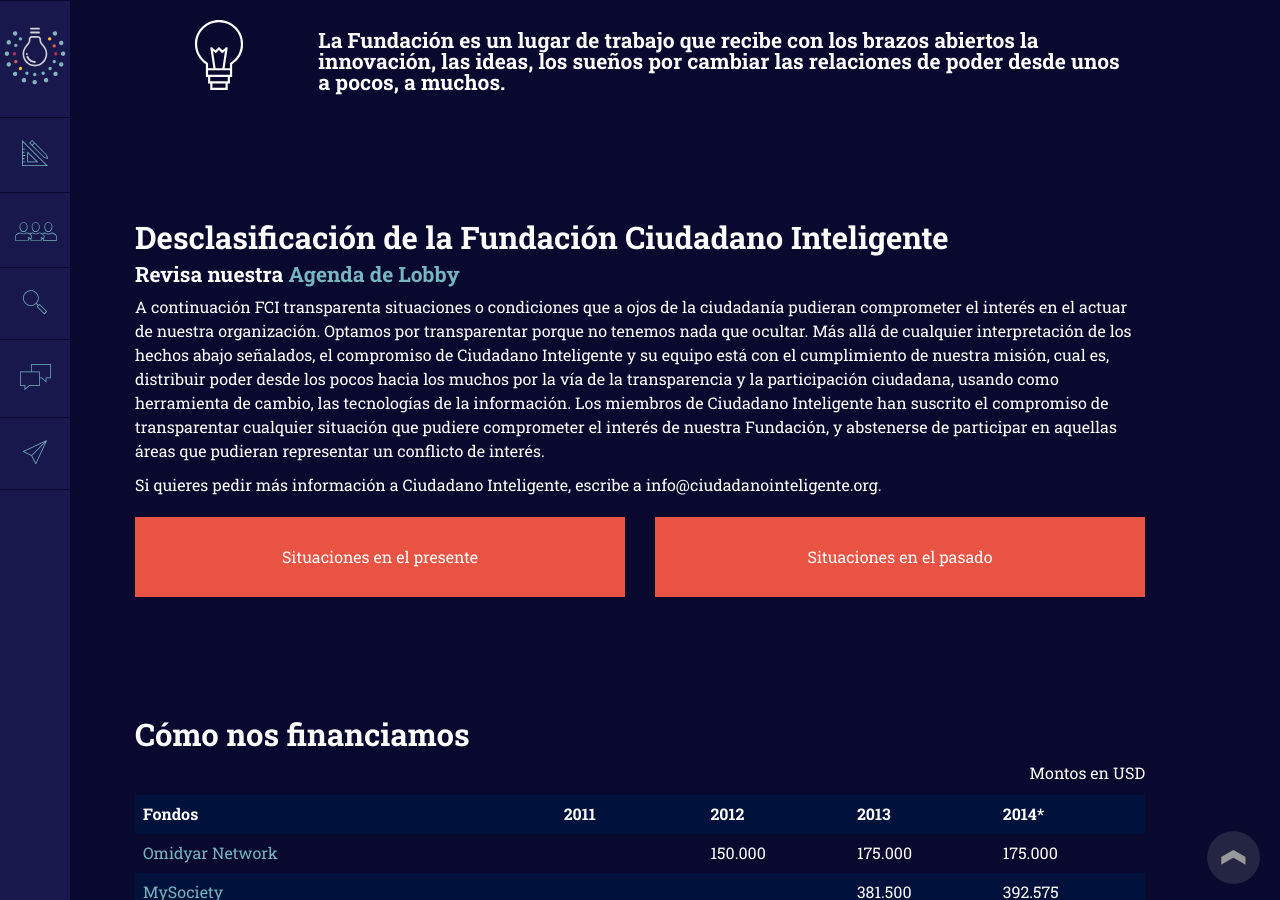
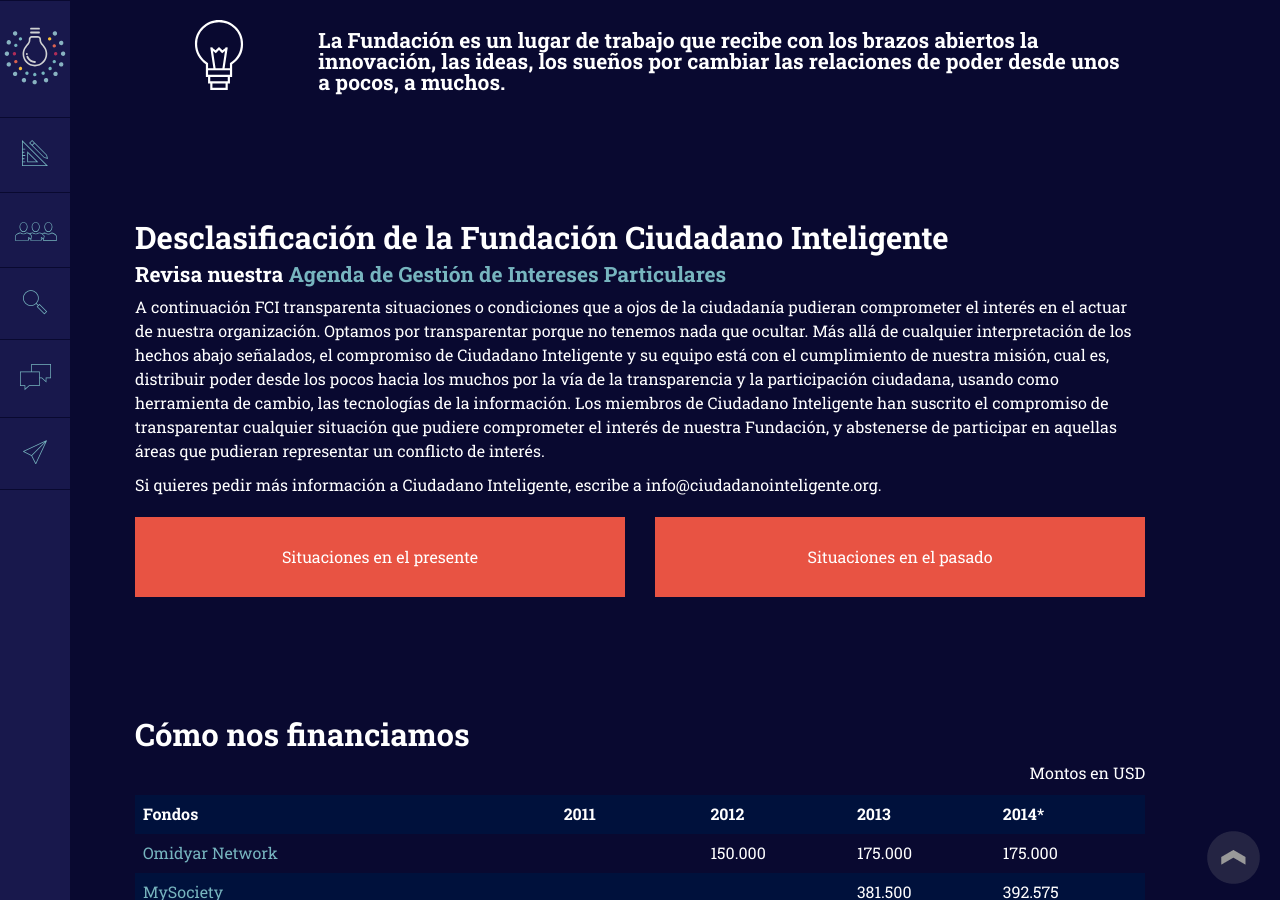
Before and after one commit to ciudadanointeligente/ciudadanointeligente.github.io, a Jekyll site: the page built from index.html, in a window 1280 px wide and 900 px high, scrolled down 4763 px. Built offline with Jekyll 4.4.1, drawn with Linux system fonts in a browser that asks for light colours; nearby versions of some CDN libraries.

Commit message:
Cambio nombre agenda lobby y cambios equipo.

```diff
--- a/_includes/equipo.html
+++ b/_includes/equipo.html
@@ -24,6 +24,20 @@
 		</div>
 	</div>
 	<div class="col-md-4">
+		<img src="{{ site.baseurl }}/img/team/default.png">
+		<div>
+			<h5>Álvaro Castañon - Coordinador Legislativo</h5>
+			<p>Caricias tras caricias en Ciudadano Inteligente.</p>
+			<p>
+				<a class="btn btn-primary btn-xs" href="https://twitter.com/a_castanon"><i class="fa fa-twitter"></i></a>
+				<a class="btn btn-primary btn-xs" href="https://www.linkedin.com/in/alvarocastanon"><i class="fa fa-linkedin"></i></a>
+				<a class="btn btn-primary btn-xs" href="mailto:acastanon@ciudadanointeligente.org" target="_top"><i class="fa fa-envelope"></i></a>
+			</p>
+		</div>
+	</div>
+</div>
+<div class="row team">
+	<div class="col-md-4">
 		<img src="{{ site.baseurl }}/img/team/pablo.png">
 		<div>
 			<h5>Pablo Collada - Director Ejecutivo</h5>
@@ -34,8 +48,6 @@
 			</p>
 		</div>
 	</div>
-</div>
-<div class="row team">
 	<div class="col-md-4">
 		<img src="{{ site.baseurl }}/img/team/nico.png">
 		<div>
@@ -48,27 +60,15 @@
 		</div>
 	</div>
 	<div class="col-md-4">
-		<img src="{{ site.baseurl }}/img/team/pedro.png">
+		<img src="{{ site.baseurl }}/img/team/default.png">
 		<div>
-			<h5>Pedro Daire - Director LatamLab</h5>
-			<p>Factibilidad técnica y estimaciones al minuto.</p>
+			<h5>Joaquín Figueroa - Diseñador UX/UI</h5>
+			<p>Hago que las cosas se vean y funcionen bien, hincha futbolero, git push origin master.</p>
 			<p>
-				<a class="btn btn-primary btn-xs" href="https://twitter.com/pdaire"><i class="fa fa-twitter"></i></a>
-				<a class="btn btn-primary btn-xs" href="mailto:pdaire@ciudadanointeligente.org" target="_top"><i class="fa fa-envelope"></i></a>
-			</p>
-		</div>
-	</div>
-	<div class="col-md-4">
-		<img src="{{ site.baseurl }}/img/team/fiera.png">
-		<div>
-			<h5>Fiera Feroz - Terapeuta Laboral</h5>
-			<p>¡Guau guau guau!</p>
-			<p>
-				<a class="btn btn-primary btn-xs" href="https://twitter.com/ciudadanafiera"><i class="fa fa-twitter"></i></a>
-				<a class="btn btn-primary btn-xs" href="https://plus.google.com/u/0/108212560504131165924"><i class="fa fa-google-plus"></i></a>
-				<a class="btn btn-primary btn-xs" href="https://www.facebook.com/laciudadanafiera"><i class="fa fa-facebook"></i></a>
-				<a class="btn btn-primary btn-xs" href="http://instagram.com/ciudadanafiera"><i class="fa fa-instagram"></i></a>
-				<a class="btn btn-primary btn-xs" href="mailto:fierita@ciudadanointeligente.org" target="_top"><i class="fa fa-envelope"></i></a>
+				<a class="btn btn-primary btn-xs" href="https://twitter.com/soyeljuaco"><i class="fa fa-twitter"></i></a>
+				<a class="btn btn-primary btn-xs" href="https://github.com/soyeljuaco"><i class="fa fa-github"></i></a>
+				<a class="btn btn-primary btn-xs" href="https://www.linkedin.com/profile/view?id=77948425"><i class="fa fa-linkedin"></i></a>
+				<a class="btn btn-primary btn-xs" href="mailto:jfigueroa@ciudadanointeligente.org" target="_top"><i class="fa fa-envelope"></i></a>
 			</p>
 		</div>
 	</div>
@@ -127,18 +127,6 @@
 		</div>
 	</div>
 	<div class="col-md-4">
-		<img src="{{ site.baseurl }}/img/team/lucha.png">
-		<div>
-			<h5>María Luisa Sotomayor - Jefa de Comunicaciones, Comunidad y Redes</h5>
-			<p>Ciudadana en acción y corazón.</p>
-			<p>
-				<a class="btn btn-primary btn-xs" href="https://twitter.com/mlsotomayor"><i class="fa fa-twitter"></i></a>
-				<a class="btn btn-primary btn-xs" href="https://www.linkedin.com/pub/mar%C3%ADa-luisa-sotomayor/2a/209/58"><i class="fa fa-linkedin"></i></a>
-				<a class="btn btn-primary btn-xs" href="mailto:mlsotomayor@ciudadanointeligente.org" target="_top"><i class="fa fa-envelope"></i></a>
-			</p>
-		</div>
-	</div>
-	<div class="col-md-4">
 		<img src="{{ site.baseurl }}/img/team/jose.png">
 		<div>
 			<h5>María José Tapia - Encargada de Prensa y Comunidad</h5>
@@ -150,8 +138,6 @@
 			</p>
 		</div>
 	</div>
-</div>
-<div class="row team">
 	<div class="col-md-4">
 		<img src="{{ site.baseurl }}/img/team/dani.png">
 		<div>
@@ -165,16 +151,19 @@
 			</p>
 		</div>
 	</div>
+</div>
+<div class="row team">
 	<div class="col-md-4">
-		<img src="{{ site.baseurl }}/img/team/default.png">
+		<img src="{{ site.baseurl }}/img/team/fiera.png">
 		<div>
-			<h5>Joaquín Figueroa - Diseñador UX/UI</h5>
-			<p>Hago que las cosas se vean y funcionen bien, hincha futbolero, git push origin master.</p>
+			<h5>Fiera Feroz - Terapeuta Laboral</h5>
+			<p>¡Guau guau guau!</p>
 			<p>
-				<a class="btn btn-primary btn-xs" href="https://twitter.com/soyeljuaco"><i class="fa fa-twitter"></i></a>
-				<a class="btn btn-primary btn-xs" href="https://github.com/soyeljuaco"><i class="fa fa-github"></i></a>
-				<a class="btn btn-primary btn-xs" href="https://www.linkedin.com/profile/view?id=77948425"><i class="fa fa-linkedin"></i></a>
-				<a class="btn btn-primary btn-xs" href="mailto:jfigueroa@ciudadanointeligente.org" target="_top"><i class="fa fa-envelope"></i></a>
+				<a class="btn btn-primary btn-xs" href="https://twitter.com/ciudadanafiera"><i class="fa fa-twitter"></i></a>
+				<a class="btn btn-primary btn-xs" href="https://plus.google.com/u/0/108212560504131165924"><i class="fa fa-google-plus"></i></a>
+				<a class="btn btn-primary btn-xs" href="https://www.facebook.com/laciudadanafiera"><i class="fa fa-facebook"></i></a>
+				<a class="btn btn-primary btn-xs" href="http://instagram.com/ciudadanafiera"><i class="fa fa-instagram"></i></a>
+				<a class="btn btn-primary btn-xs" href="mailto:fierita@ciudadanointeligente.org" target="_top"><i class="fa fa-envelope"></i></a>
 			</p>
 		</div>
 	</div>
--- a/index.html
+++ b/index.html
@@ -144,7 +144,7 @@
         </div>
     <div id="desclasificacion"></div>
       <h3>Desclasificación de la Fundación Ciudadano Inteligente</h3>
-        <div class="h4">Revisa nuestra<a href="https://docs.google.com/a/votainteligente.cl/spreadsheets/d/1BRxiP9rUE_Iu_dbrvu7NHWwMSFo53wO7Z6g7meHBH4s/edit#gid=0" target="_blank"> Agenda de Lobby</a></div>
+        <div class="h4">Revisa nuestra<a href="https://docs.google.com/a/votainteligente.cl/spreadsheets/d/1BRxiP9rUE_Iu_dbrvu7NHWwMSFo53wO7Z6g7meHBH4s/edit#gid=0" target="_blank"> Agenda de Gestión de Intereses Particulares</a></div>
         <p>A continuación FCI transparenta situaciones o condiciones que a ojos de la ciudadanía pudieran comprometer el interés en el actuar de nuestra organización. Optamos por transparentar porque no tenemos nada que ocultar. Más allá de cualquier interpretación de los hechos abajo señalados, el compromiso de Ciudadano Inteligente y su equipo está con el cumplimiento de nuestra misión, cual es, distribuir poder desde los pocos hacia los muchos por la vía de la transparencia y la participación ciudadana, usando como herramienta de cambio, las tecnologías de la información. Los miembros de Ciudadano Inteligente han suscrito el compromiso de transparentar cualquier situación que pudiere comprometer el interés de nuestra Fundación, y abstenerse de participar en aquellas áreas que pudieran representar un conflicto de interés.</p>
         <p>Si quieres pedir más información a Ciudadano Inteligente, escribe a info@ciudadanointeligente.org.</p>
         <div class="row">
```
